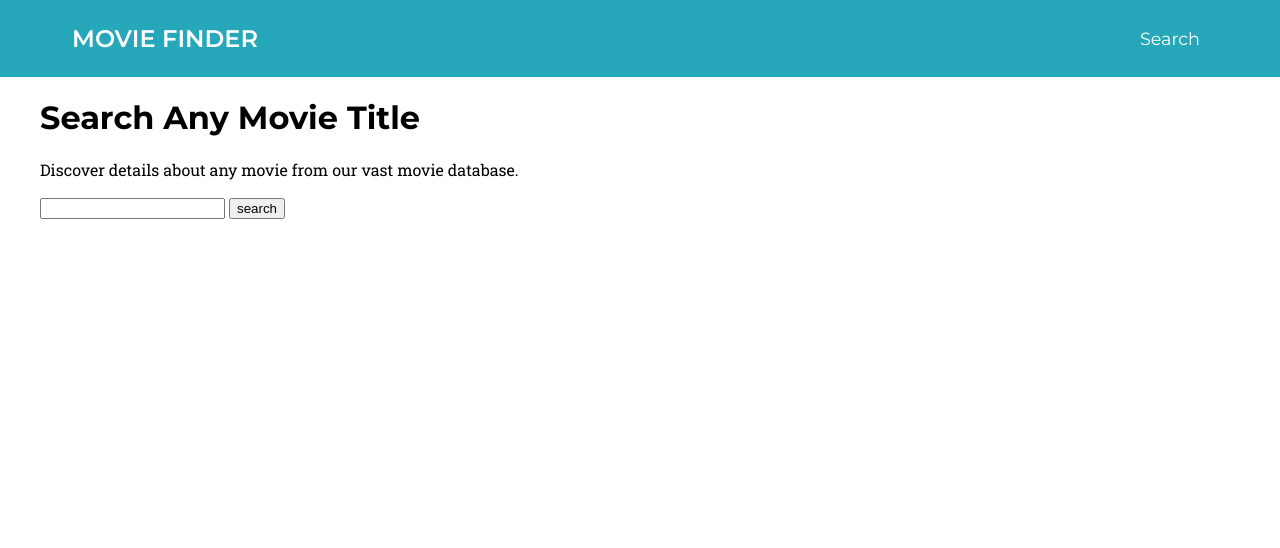
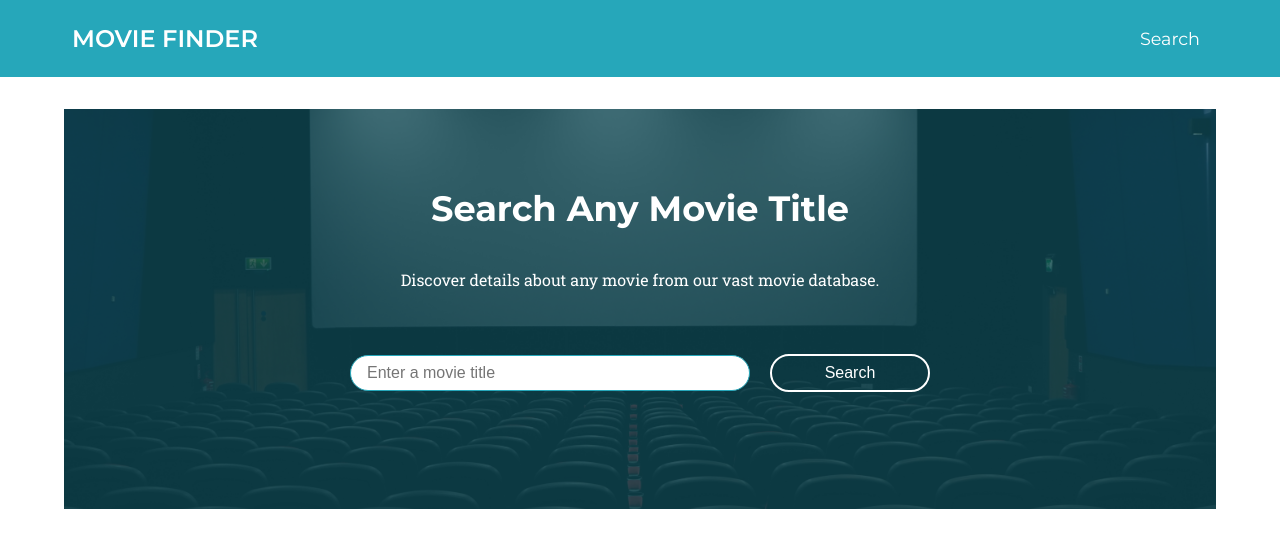
Before and after one commit to adrianm-arias/Cine-Quest, a website: page index.html in a window 1280 px wide. Drawn offline with Linux system fonts and the light colour scheme.

Commit message:
finished styling search input form

```diff
--- a/css/layout.css
+++ b/css/layout.css
@@ -6,10 +6,15 @@
   max-width: 1200px;
   margin-right: auto;
   margin-left: auto;
+  padding: 0 1.5rem;
 }
 
 .row {
   width: 100%;
+  margin-right: auto;
+  margin-left: auto;
+
+  /* margin: 0 5rem; */
 }
 
 .column-full {
@@ -42,5 +47,15 @@
 }
 
 .pad-left-right {
-  padding: 0 2rem;
+  padding-right: 2rem;
+  padding-left: 2rem;
 }
+
+.justify-content-center {
+  justify-content: center;
+}
+
+.pad-top-bottom {
+  padding-top: 2rem;
+  padding-bottom: 2rem;
+}
--- a/css/styles.css
+++ b/css/styles.css
@@ -20,6 +20,73 @@
   background-color: #26a7ba;
 }
 
-/* @media (max-width: 768px) {
+.overlay {
+  background: rgba(15, 75, 87, 0.75);
+  width: 100%;
+  height: 50vh;
+}
 
-} */
+.cover-image {
+  background-image: url("/images/empty-theatre.jpg");
+  background-size: cover;
+  background-position: center;
+}
+
+.white-text {
+  color: white;
+}
+
+.header {
+  font-size: 2.2rem;
+}
+
+.search-btn {
+  text-transform: capitalize;
+  border: solid white 2px;
+  background-color: transparent;
+  color: white;
+  border-radius: 5rem;
+  font-size: 1rem;
+  padding: 0.5rem;
+  cursor: pointer;
+  width: 10rem;
+  transition-property: all;
+  transition-duration: 0.8s;
+}
+
+.search-input {
+  border-radius: 5rem;
+  border: solid #26a7ba 1px;
+  font-size: 1rem;
+  padding: 0.5rem 1rem;
+  margin-right: 1rem;
+  margin-bottom: 1rem;
+  width: 25rem;
+}
+
+.search-form {
+  margin: 3rem 1rem;
+}
+
+input:focus {
+  outline: none;
+  border: solid #26a7ba 3px;
+}
+
+.search-btn:hover {
+  background-color: #26a7ba;
+}
+
+.search-input::-webkit-search-cancel-button {
+  appearance: none;
+}
+
+@media (max-width: 768px) {
+  .search-btn {
+    width: 6rem;
+  }
+
+  .search-input {
+    width: 15rem;
+  }
+}
--- a/index.html
+++ b/index.html
@@ -18,34 +18,34 @@
   <header>
     <div class="nav-bar-bg">
       <div class="container pad-left-right">
+        <nav>
           <div class="row flex-row">
             <div class="column-full flex-row space-between align-cont-center">
               <p class="logo">movie finder</p>
-            <div class="desktop-nav">
+              <div>
                 <ul>
                   <li class="nav-link"><a href="#"></a>search</li>
                 </ul>
               </div>
             </div>
           </div>
+        </nav>
       </div>
     </div>
   </header>
   <main>
-    <div class="container">
+    <div class="container pad-top-bottom">
       <div data-view="search-form">
-        <div class="row">
-          <div class="overlay">
-            <div class="column-full align-cont-center">
-              <h1>Search Any Movie Title</h1>
-              <p>Discover details about any movie from
+        <div class="row flex-row cover-image">
+          <div class="overlay flex-row">
+            <div class="column-full flex-column align-cont-center justify-content-center pad-left-right">
+              <h1 class="white-text header">Search Any Movie Title</h1>
+              <p class="white-text">Discover details about any movie from
                 our vast movie database.</p>
-            </div>
-            <div class="column-full">
-              <form action="">
+              <form action="" class="search-form">
                 <label for="movie-search"></label>
-                <input type="search" id="movie-search" name="search">
-                <button type="submit">search</button>
+                <input class="search-input" placeholder="Enter a movie title" type="search" id="movie-search" name="search">
+                <button class="search-btn" type="submit">search</button>
               </form>
             </div>
           </div>
```
Also changed, not shown: images/empty-theatre.jpg (added). Lines whose indentation alone changed are shown as unchanged.
